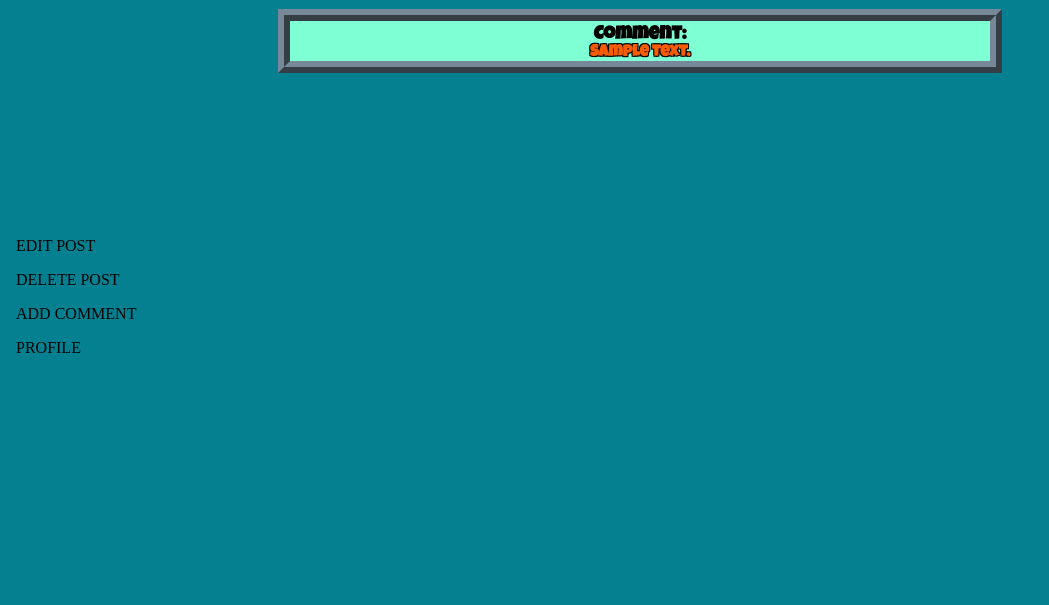
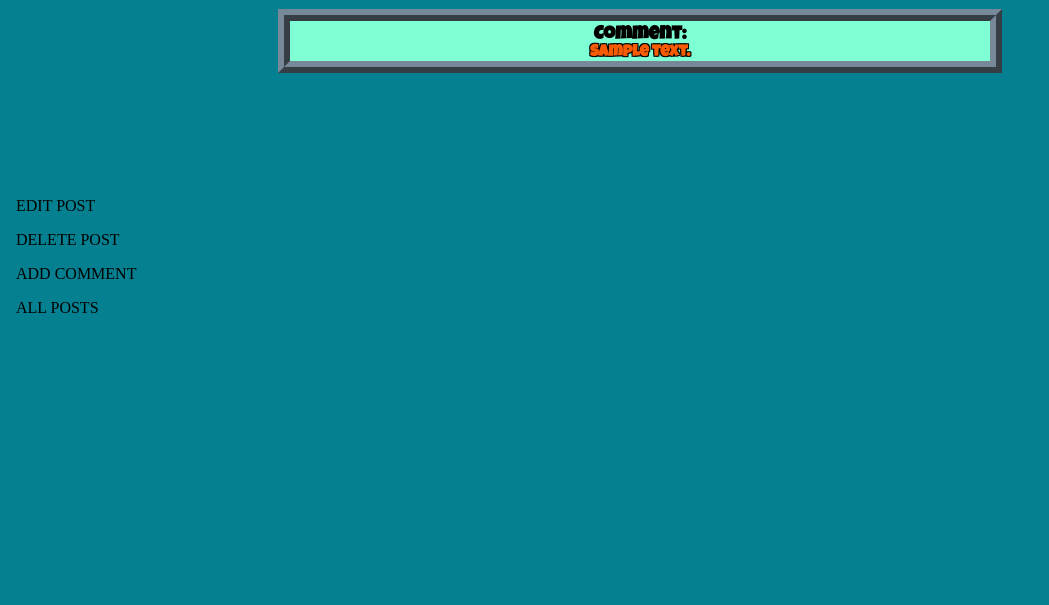
Before and after one commit to Klippman/sprivia, a Rails app: page /posts/1 in a window 1280 px wide. Shown: the part 131-736 px from the top of the page, without its empty margins (0-1049 px from the left). Run offline with Rails 7, Linux system fonts and the light colour scheme; tables that the repository leaves empty hold one stand-in row (Sample ...); style sheets or scripts are compiled from the project's sources; some libraries are stand-ins or nearby versions.

Commit message:
link_to changes

```diff
--- a/app/assets/stylesheets/posts.scss
+++ b/app/assets/stylesheets/posts.scss
@@ -53,7 +53,7 @@
 }
 
 #post_nav {
-    top: 45%;
+    top: 40%;
 }
 
 #post_links {
--- a/app/views/posts/new.html.erb
+++ b/app/views/posts/new.html.erb
@@ -1,6 +1,6 @@
 <body id="background">
     <div>
-        <%= link_to "Profile", users_path, {class: 'post_link'} %>
+        <%= link_to "All Posts", posts_path, {class: 'post_link'} %>
     </div>
     <div id="post_new_page">
         <div id="canvas_div">
--- a/app/views/posts/show.html.erb
+++ b/app/views/posts/show.html.erb
@@ -18,7 +18,7 @@
             <%= link_to("Edit Post", edit_post_path(@post), {class: 'link'}) %>
             <%= link_to("Delete Post", @post, {method: 'delete', class: 'link'}) %>
             <%= link_to("Add Comment", new_comment_path(post_id: @post.id), {class: 'link'})%>
-            <%= link_to("Profile", user_path, {method: :get, class: 'link'})%>
+            <%= link_to("All Posts", posts_path, {method: :get, class: 'link'})%>
         </div>
     </nav>
 </body>
```
